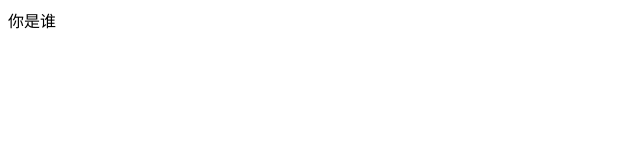
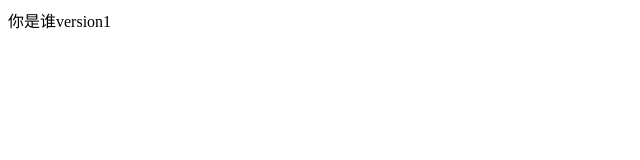
Before and after one commit to wangyaya168/publish.com, a plain HTML site: page index.html in a window 1280 px wide. Shown: the full height of the page, 0-640 px from the left. Drawn offline with Linux system fonts and the light colour scheme.

Commit message:
version1

```diff
--- a/index.html
+++ b/index.html
@@ -1,4 +1,4 @@
 <html>
-	<p>你是谁</p>
+	<p>你是谁version1</p>
 
 </html>
```
